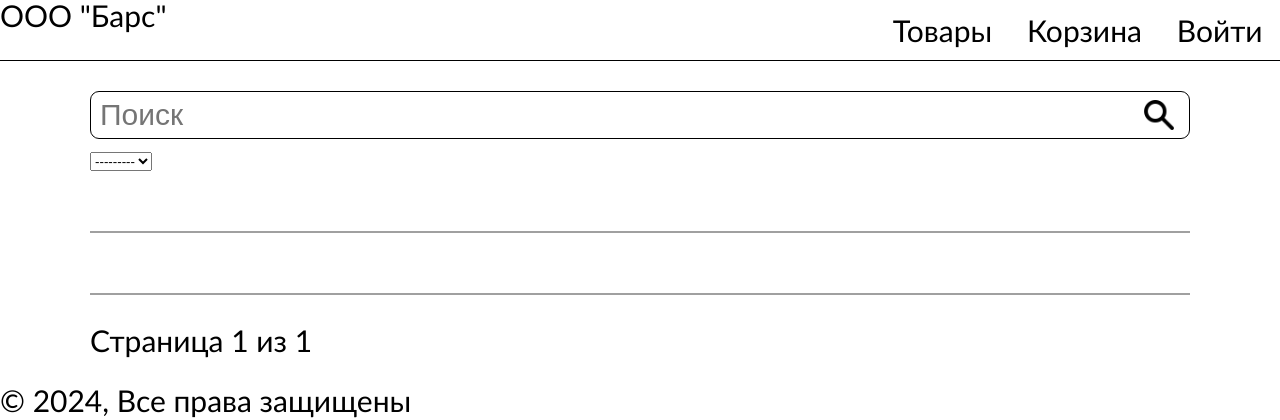
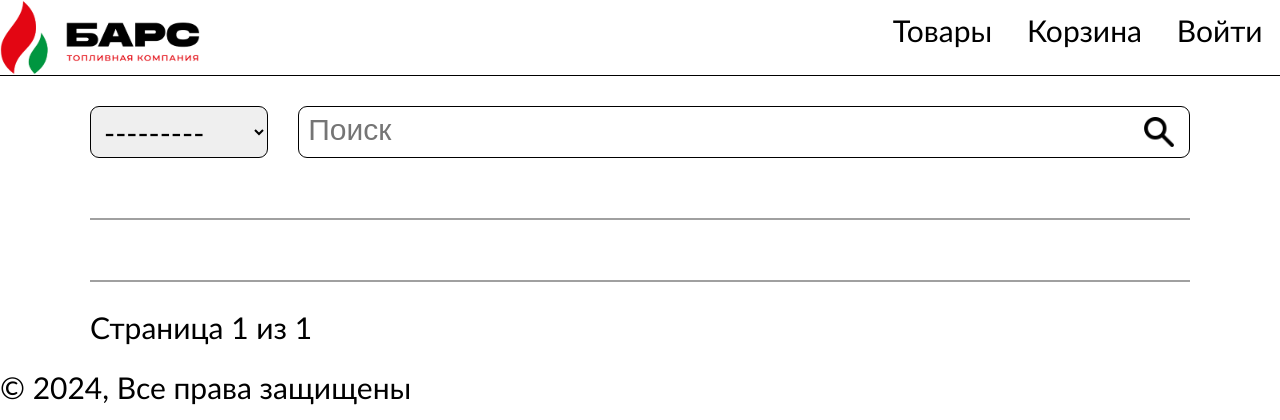
Before and after one commit to NizamovRinat31/bars, a Django app: page / in a window 1280 px wide. Shown: the top 420 px of the page. Run offline with Django 5.2, Linux system fonts and the light colour scheme; data that the repository does not hold is empty.

Commit message:
logo and categories css

```diff
--- a/main/static/styles/base.css
+++ b/main/static/styles/base.css
@@ -57,3 +57,8 @@ button {
         padding: 3em 1em;
     }
 }
+
+.logo {
+    width: 200px;
+    height: 75px;
+}
--- a/main/static/styles/products.css
+++ b/main/static/styles/products.css
@@ -1,5 +1,16 @@
 .search-container {
     margin-bottom: 2em;
+}
+
+.search-form {
+    display: flex;
+    flex-direction: row;
+    gap: 1em;
+}
+
+.search-form__categories-input {
+    width: 20%;
+    border-radius: 0.3em;
 }
 
 .search-form__input_container {
--- a/main/static/styles/ui-kit.css
+++ b/main/static/styles/ui-kit.css
@@ -23,12 +23,13 @@
     width: 100%;
 }
 
-.input, .input-group input {
+.input, .input-group input, .select, .input-group select {
     width: 100%;
     display: block;
     border-radius: 0.3em;
     border: 1px solid black;
     padding: 0.2em 0.3em;
+    font: inherit;
 }
 
 .complex-input {
--- a/main/templates/basket.html
+++ b/main/templates/basket.html
@@ -105,10 +105,13 @@
           />
         </a>
         <div class="basket-item__quantity-container">
+
+        </div>
+        {% comment %} <div class="basket-item__quantity-container">
           <button class="button basket-item__quantity-change basket-item__quantity-decrease">-</button>
           <div class="basket-item__quantity">{{ item.quantity }}</div>
           <button class="button basket-item__quantity-change basket-item__quantity-increase">+</button>
-        </div>
+        </div> {% endcomment %}
         <div class="basket-item__title">{{ item.product.title }}</div>
         <div class="basket-item__price">{{ item.product.price|unlocalize }}</div>
       </div>
--- a/main/templates/products.html
+++ b/main/templates/products.html
@@ -12,14 +12,14 @@
 
 <div class="search-container">
     <form class="search-form" method="GET" action="{% url 'products' %}">
+        <div class="input-group search-form__categories-input">
+            {{ search_form.category }}
+        </div>
         <div class="complex-input">
             <div class="search-form__input_container">{{ search_form.query }}</div>
             <button class="search-form__button" type="submit">
                 <img class="search-icon" src="{% static 'icons/search.png' %}" alt="find">
             </button>
-        </div>
-        <div class="search-form__categories-input">
-            {{ search_form.category }}
         </div>
     </form>
 </div>
--- a/templates/base.html
+++ b/templates/base.html
@@ -12,7 +12,7 @@
 </head>
 <body>
     <header class="header">
-        <span class="logo">ООО "Барс"</span>
+        <img class="logo" src="{% static 'icons/toplivnaya-kompaniya-bars.webp' %}" alt="profile">
         <div class="menu">
             <nav class="nav-menu">
                 <ul class="nav-menu__list">
```
Also changed, not shown: main/static/icons/toplivnaya-kompaniya-bars.webp (added), main/static/styles/basket.css (line endings or trailing spaces).
